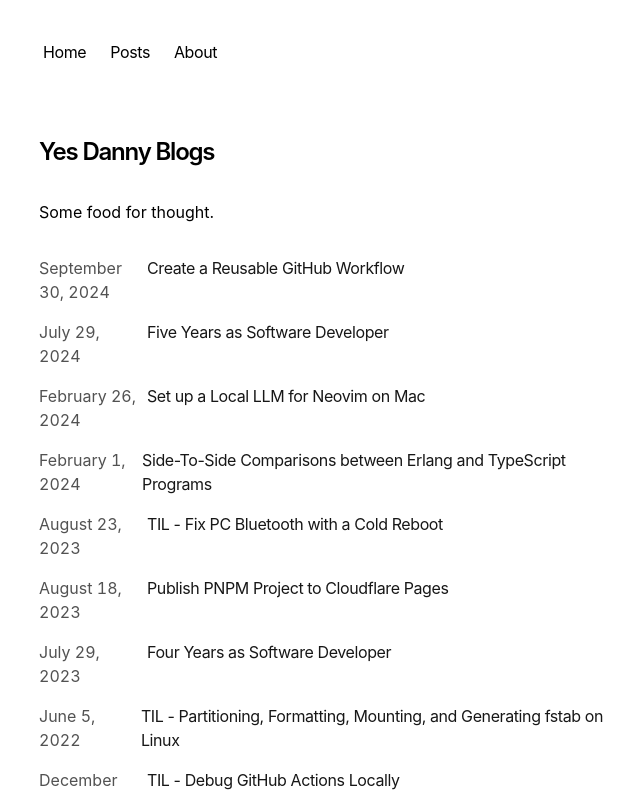
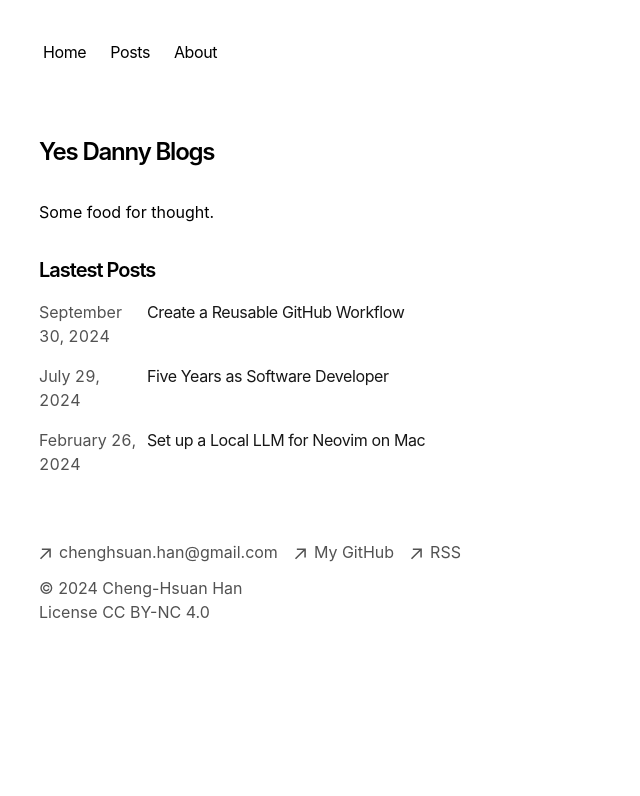
Before and after one commit to dannyh79/dannyh79.github.io, a Next.js app: page / in a window 1280 px wide. Shown: the top 796 px of the page, without its empty margins (313-953 px from the left). Built offline with nearby package versions, Linux system fonts and the light colour scheme; no server answers.

Commit message:
Render only last 3 posts in homepage

```diff
--- a/app/components/Posts.tsx
+++ b/app/components/Posts.tsx
@@ -1,9 +1,13 @@
 import { postSubPath } from 'app/constants';
-import { formatDate, getBlogPosts } from 'app/posts/utils';
+import { type Post, formatDate, getBlogPosts } from 'app/posts/utils';
 import Link from './Link';
 
-export default function BlogPosts() {
-  const posts = getBlogPosts();
+type Props = {
+  posts?: Post[];
+};
+
+export default function BlogPosts(props: Props) {
+  const posts = props.posts ?? getBlogPosts();
   return (
     <div>
       {posts
--- a/app/page.tsx
+++ b/app/page.tsx
@@ -1,13 +1,16 @@
 import BlogPosts from './components/Posts';
 import { siteDescription, title } from './constants';
+import { getBlogPosts } from 'app/posts/utils';
 
 export default function Page() {
+  const lastThreePosts = getBlogPosts().filter((_, index, posts) => index >= posts.length - 3);
   return (
     <section>
       <h1 className="mb-8 text-2xl font-semibold tracking-tighter">{title}</h1>
       <p className="mb-4">{siteDescription}</p>
       <div className="my-8">
-        <BlogPosts />
+        <h2 className="mb-4 text-xl font-semibold tracking-tighter">Lastest Posts</h2>
+        <BlogPosts posts={lastThreePosts} />
       </div>
     </section>
   );
--- a/app/posts/utils.ts
+++ b/app/posts/utils.ts
@@ -55,7 +55,13 @@ function getMDXData(dir: fs.PathLike) {
   });
 }
 
-export function getBlogPosts() {
+export type Post = {
+  metadata: Metadata;
+  slug: string;
+  content: string;
+};
+
+export function getBlogPosts(): Post[] {
   return getMDXData(path.join(process.cwd(), 'app', 'posts', '(data)'));
 }
 
```
